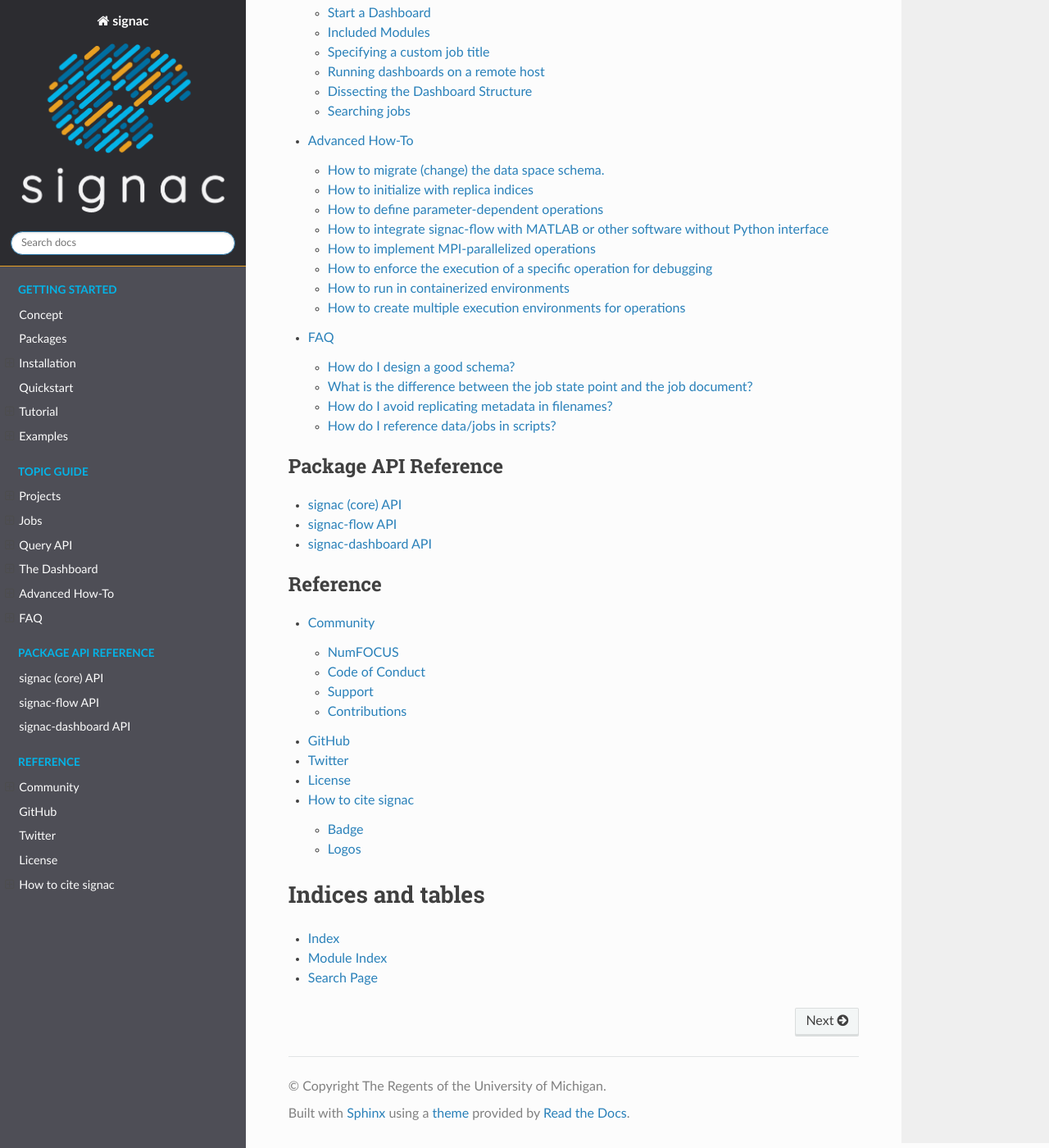
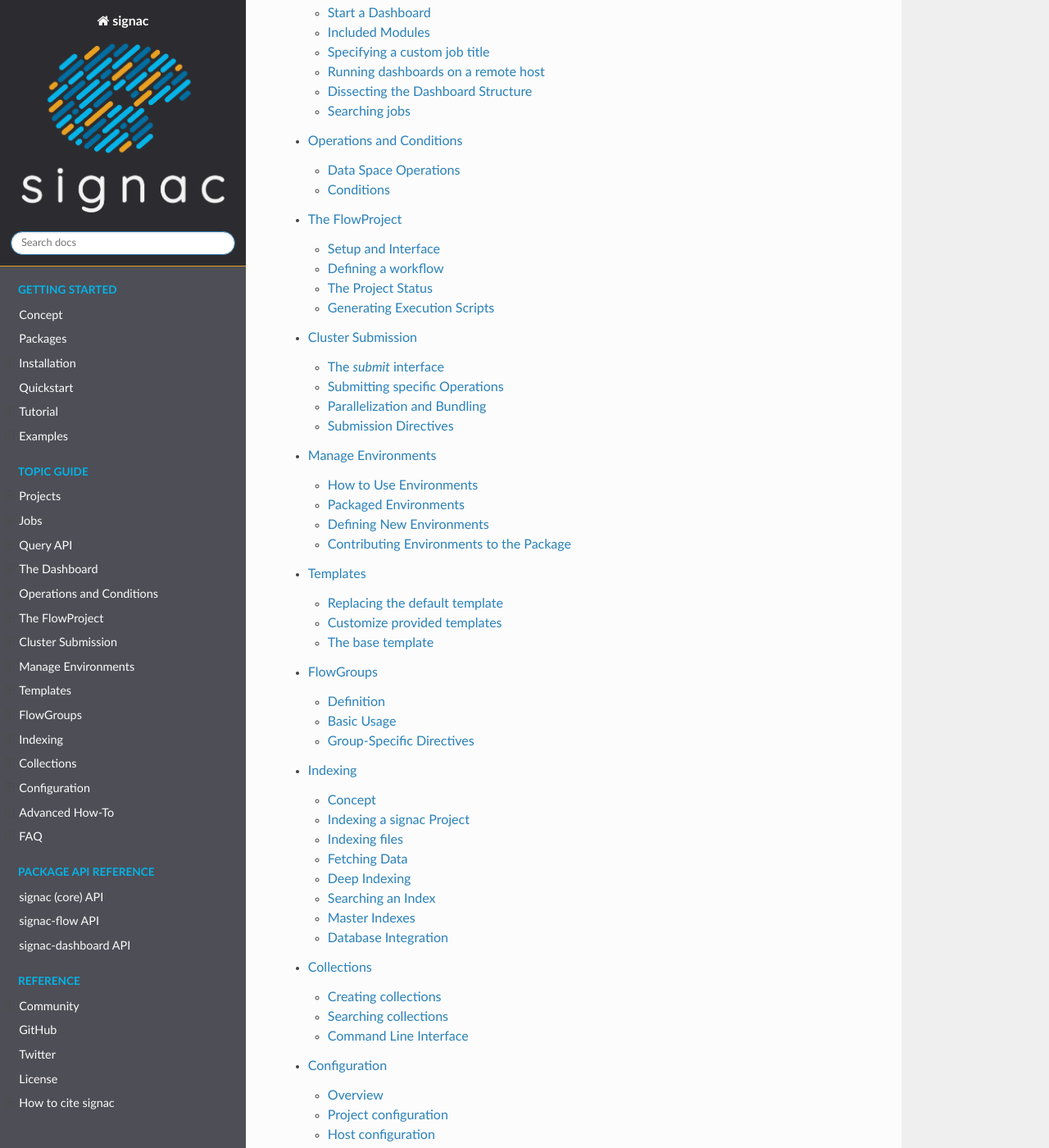
Before and after one commit to glotzerlab/signac-docs, a Sphinx documentation site: the page built from docs/source/index.rst, in a window 1280 px wide and 1400 px high, scrolled down 1547 px. Shown: the whole window at 82% size. Built offline with Sphinx 7.4.7 and the Read the Docs theme 2.0.0, drawn with Linux system fonts in a browser that asks for light colours.

Commit message:
Add the rest of the pages from the reference.rst file to the sidebar

```diff
--- a/docs/source/index.rst
+++ b/docs/source/index.rst
@@ -33,6 +33,15 @@
    jobs
    query
    dashboard
+   operations
+   flow-project
+   cluster_submission
+   environments
+   templates
+   flow-group
+   indexing
+   collections
+   configuration
    recipes
    tips_and_tricks
 
```
